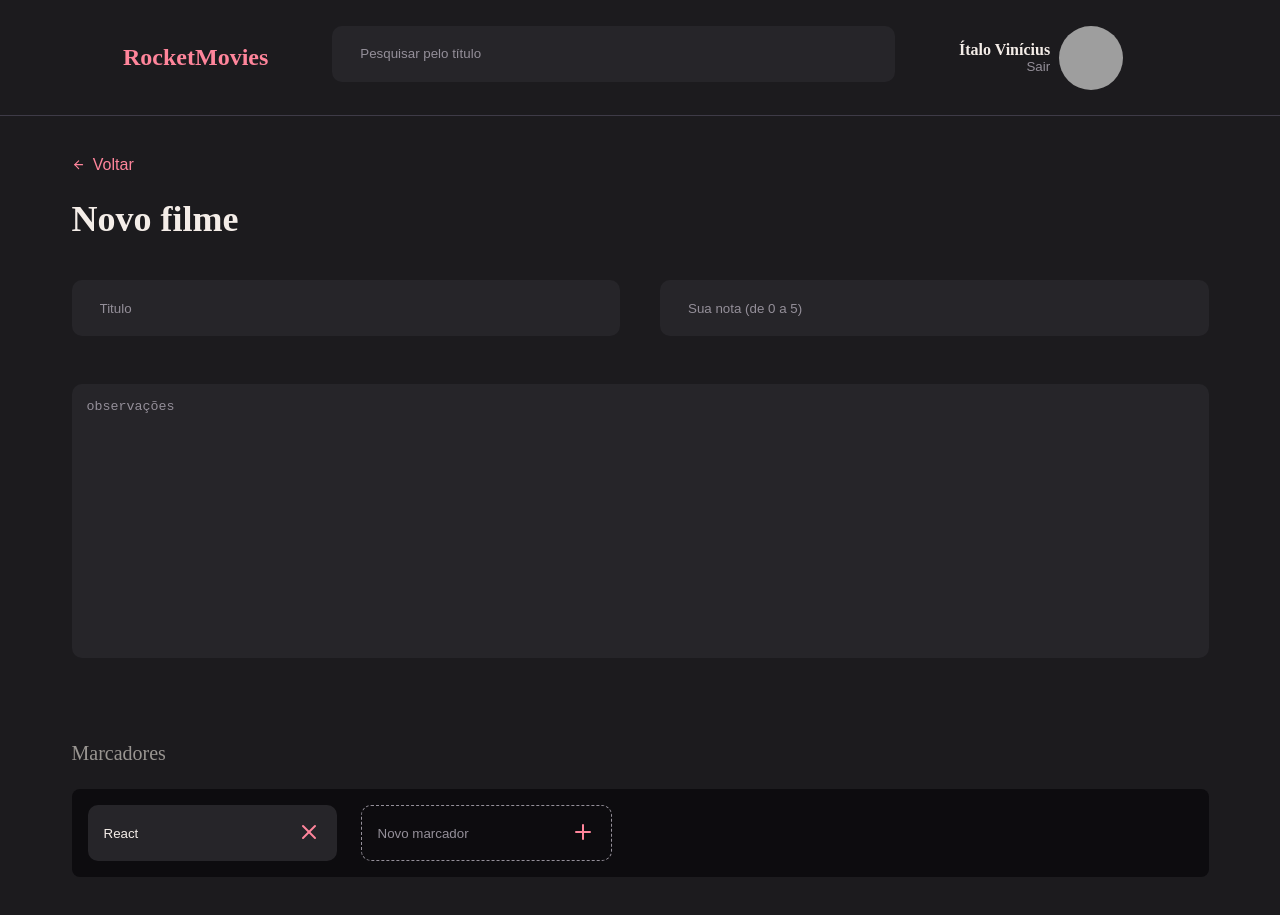
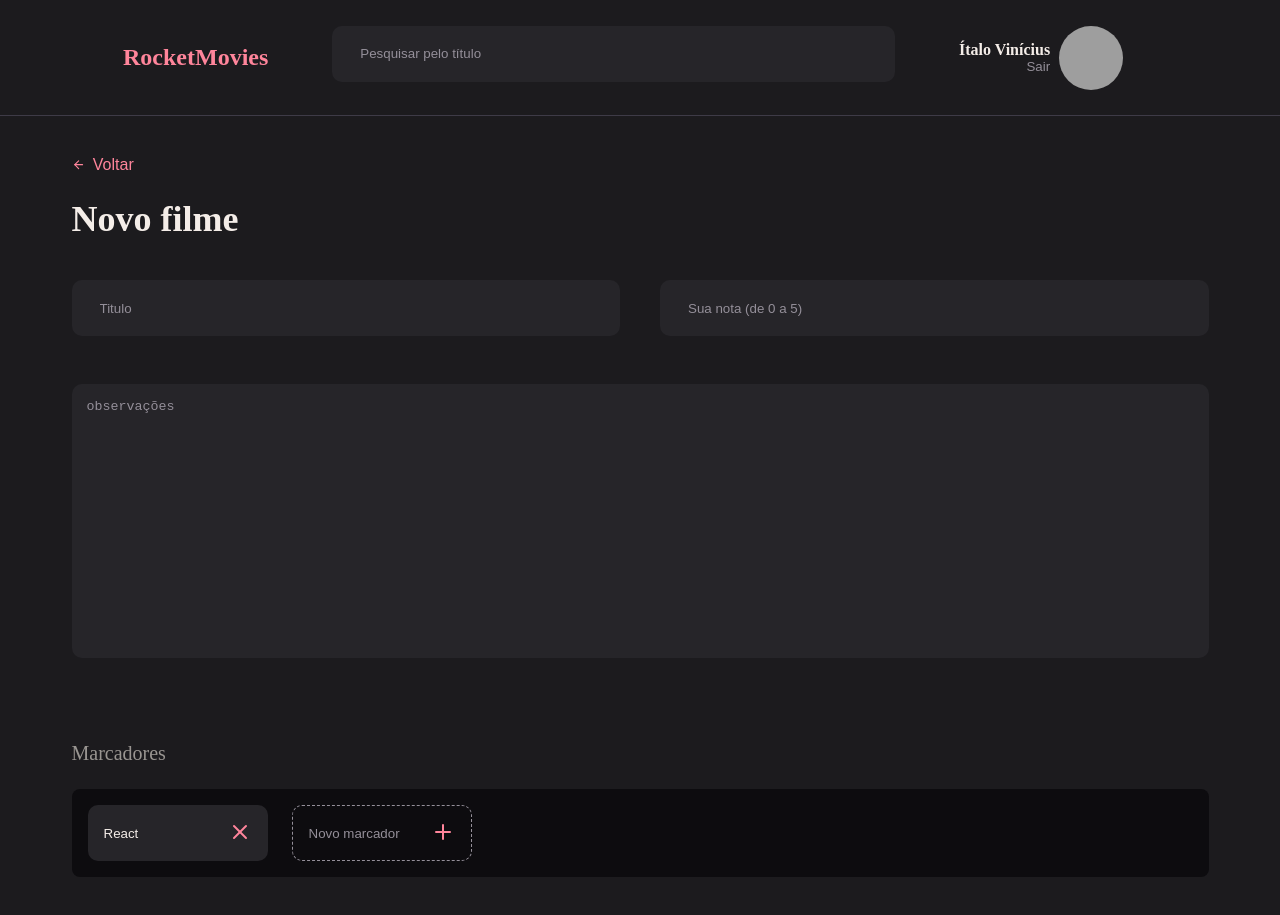
Before and after one commit to Italovini223/rocket-movies-front-end, a React (Vite) app: page / in a window 1280 px wide. Shown: the top 915 px of the page. Built offline with nearby package versions, Linux system fonts and the light colour scheme; grey boxes are pictures that could not be loaded.

Commit message:
💄 add max width

```diff
--- a/src/components/TagItem/styles.js
+++ b/src/components/TagItem/styles.js
@@ -5,6 +5,7 @@ export const Container = styled.div`
   align-items: center;
   gap: 16px;
 
+  max-width: 180px;
   height: 56px;
   padding: 16px;
 
```
